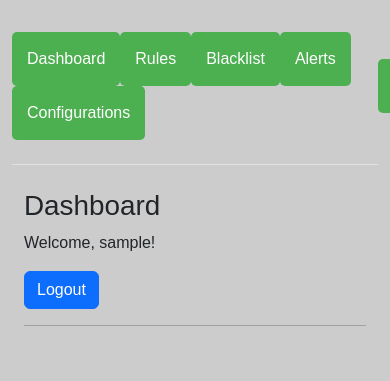
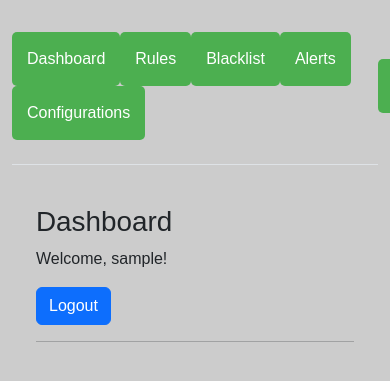
Before and after one commit to YuriBittencourt/ORCH-IDS, a Flask app: page / in a window 390 px wide; the page is wider, and only the part inside the window is pictured. Shown: the part 268-649 px from the top of that part. Run offline with Flask 3, Linux system fonts and the light colour scheme; the visitor is signed in with stand-in values (Sample User, id 1); parts of the project's set-up code (start-up, migrations or seed data) failed here and were passed over.

Commit message:
Styling: Melhoria de estilo e responsividade

```diff
--- a/app/templates/components/base.html
+++ b/app/templates/components/base.html
@@ -26,10 +26,8 @@
 
 </div>
 
-<div class="container">
-    <div class="content">
+<div class="align-items-center justify-content-between py-3 mx-4">
         {% block content %}{% endblock %}
-    </div>
 </div>
 <script src="https://cdn.jsdelivr.net/npm/bootstrap@5.3.0/dist/js/bootstrap.min.js"></script>
 </body>
--- a/app/templates/components/table.html
+++ b/app/templates/components/table.html
@@ -5,7 +5,7 @@
         {% for key in keys %}
         <th scope="col">{{key}}</th>
         {% endfor %}
-        <th></th>
+        <th scope="col-md-1"></th>
     </tr>
     </thead>
     <tbody>
@@ -17,7 +17,7 @@
         <td class="col-md-3">{{ item[key] }}</td>
         {% endfor %}
         <td class="col-md-1 align-items-center">
-            <button class="btn btn-danger col-md-10 align-items-center" value="{{item['_id']}}" onclick="deleteEntry(this)">Delete</button> <!-- Botão de Edição -->
+            <button class="btn btn-danger col-md-auto align-items-center" value="{{item['_id']}}" onclick="deleteEntry(this)">Delete</button> <!-- Botão de Edição -->
         </td>
     </tr>
     {% endfor %}
```
